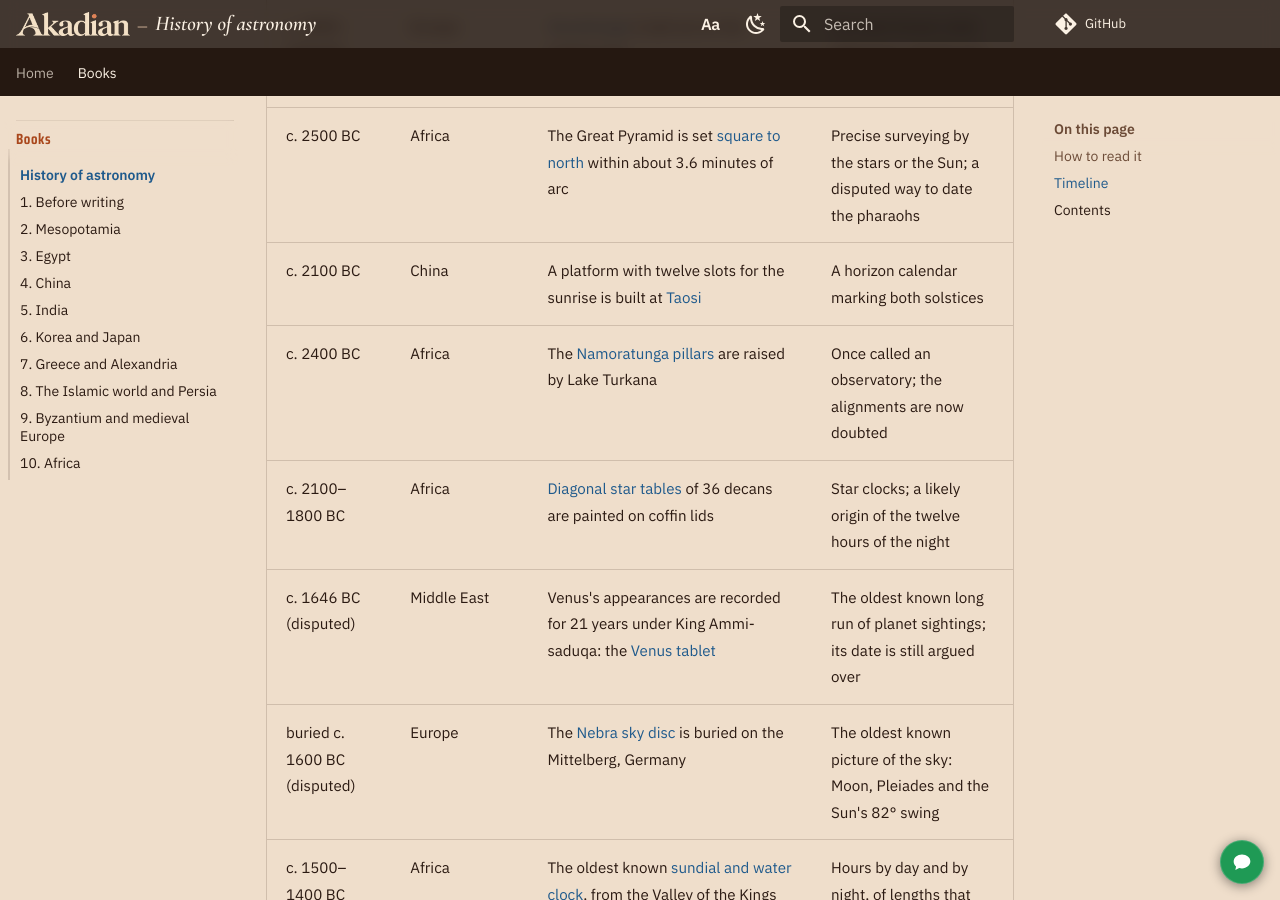
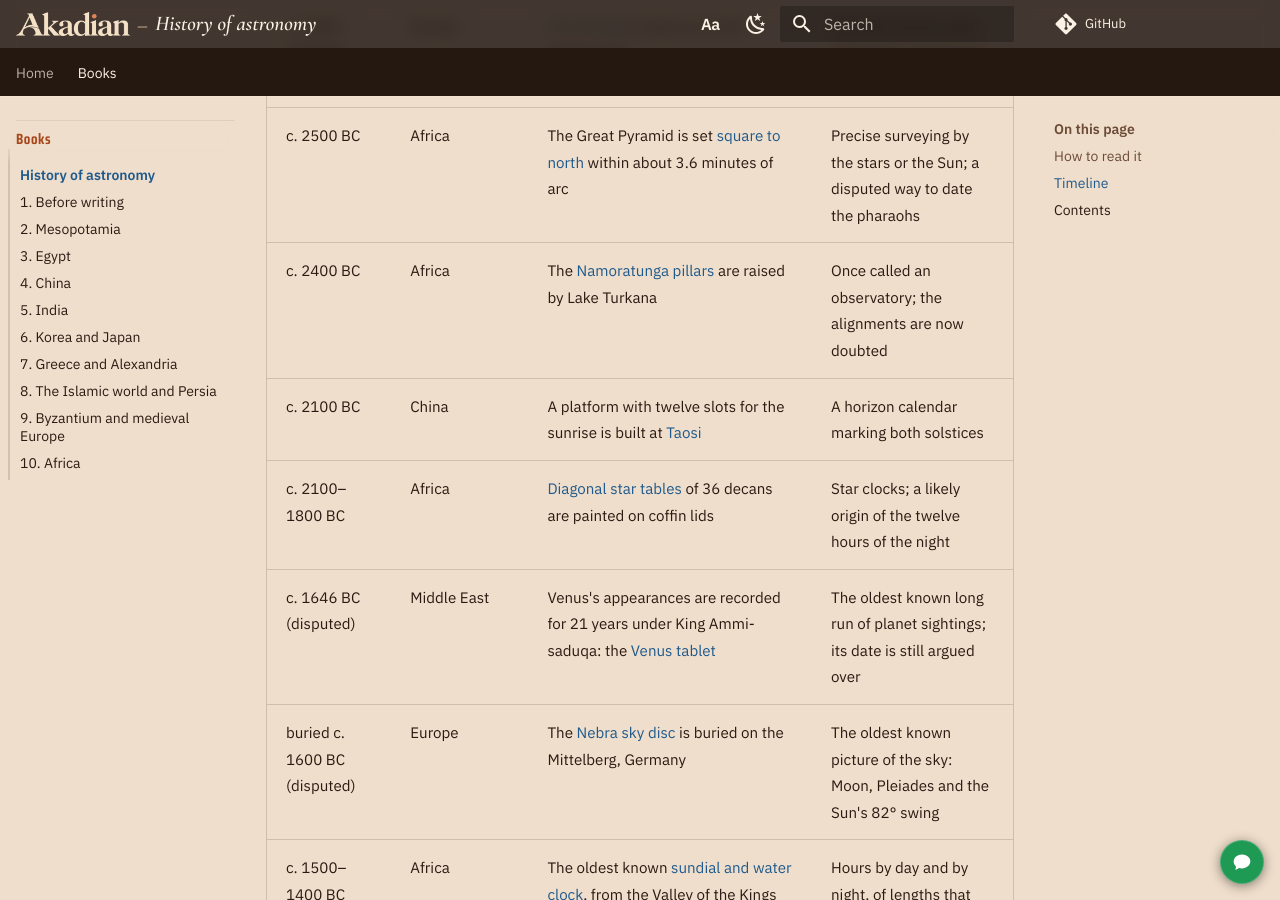
Before and after one commit to TTMathCS/astronomy, an MkDocs documentation site: the page built from docs/books/history/index.md, in a window 1280 px wide and 900 px high, scrolled down 1976 px. Built offline with MkDocs 1.6.1 and Material for MkDocs 9.7.7, drawn with Linux system fonts in a browser that asks for light colours; comment, search, counter and statistics services are not loaded.

Commit message:
History timeline: put the Namoratunga row in date order

```diff
--- a/docs/books/history/index.md
+++ b/docs/books/history/index.md
@@ -35,8 +35,8 @@ tells the story.
 | c. 3000 BC | Africa | Egypt keeps records of the Nile flood; the [civil year of 365 days](03-Egypt.md#year) is in use | Twelve months of 30 days plus five: the simplest calendar a state ever used |
 | c. 3000–2500 BC | Europe | [Stonehenge](01-Before-Writing.md#solstice-buildings) is laid out on the solstice line | The best-known solar alignment, rebuilt over 1,500 years |
 | c. 2500 BC | Africa | The Great Pyramid is set [square to north](03-Egypt.md#pyramids) within about 3.6 minutes of arc | Precise surveying by the stars or the Sun; a disputed way to date the pharaohs |
+| c. 2400 BC | Africa | The [Namoratunga pillars](10-Africa.md#namoratunga) are raised by Lake Turkana | Once called an observatory; the alignments are now doubted |
 | c. 2100 BC | China | A platform with twelve slots for the sunrise is built at [Taosi](01-Before-Writing.md#taosi) | A horizon calendar marking both solstices |
-| c. 2400 BC | Africa | The [Namoratunga pillars](10-Africa.md#namoratunga) are raised by Lake Turkana | Once called an observatory; the alignments are now doubted |
 | c. 2100–1800 BC | Africa | [Diagonal star tables](03-Egypt.md#decans) of 36 decans are painted on coffin lids | Star clocks; a likely origin of the twelve hours of the night |
 | c. 1646 BC (disputed) | Middle East | Venus's appearances are recorded for 21 years under King Ammi-saduqa: the [Venus tablet](02-Mesopotamia.md#venus) | The oldest known long run of planet sightings; its date is still argued over |
 | buried c. 1600 BC (disputed) | Europe | The [Nebra sky disc](01-Before-Writing.md#nebra) is buried on the Mittelberg, Germany | The oldest known picture of the sky: Moon, Pleiades and the Sun's 82° swing |
```
